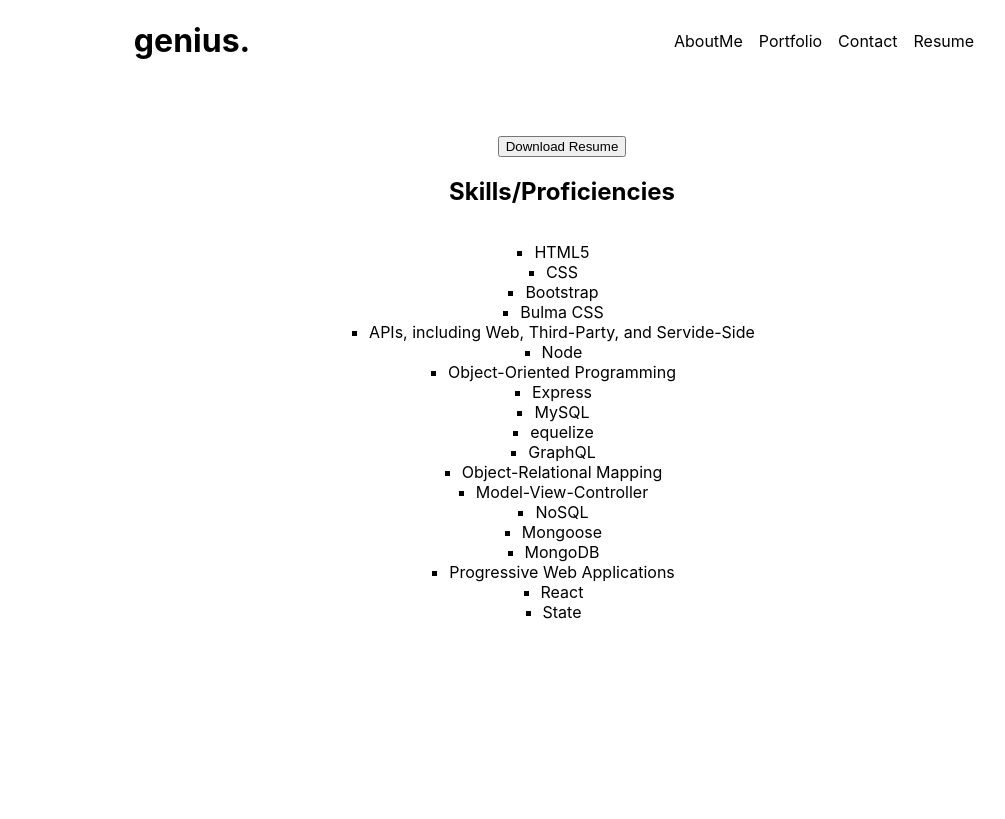
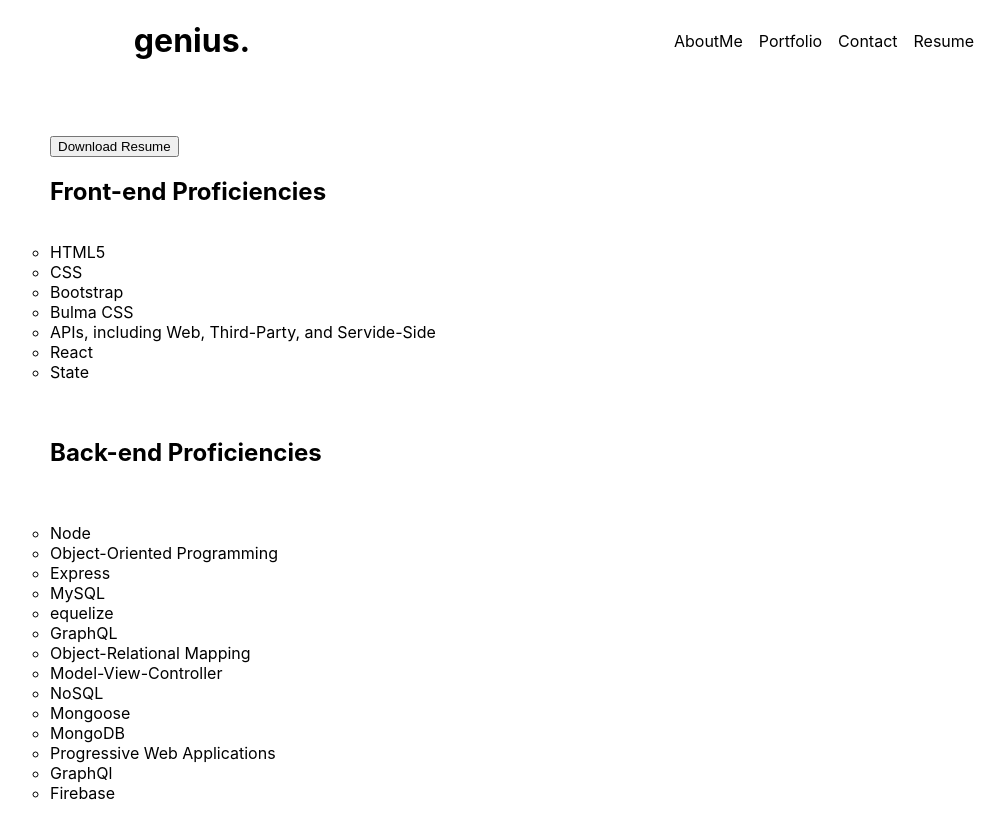
Before and after one commit to nmemarcoding/nimamemarzadeh-portfolio-react, a React (Create React App) app in the folder portfolio-react/: page /resume in a window 1280 px wide. Shown: the whole page, without its empty margins (78-1083 px from the left). Built offline with nearby package versions, Linux system fonts and the light colour scheme.

Commit message:
some bug fixed

```diff
--- a/portfolio-react/src/components/contact/Contact.css
+++ b/portfolio-react/src/components/contact/Contact.css
@@ -62,3 +62,7 @@
             width: 50%;
         }
     }
+
+    .contact__textarea {
+        height: auto;
+    }
--- a/portfolio-react/src/components/contact/Contact.js
+++ b/portfolio-react/src/components/contact/Contact.js
@@ -33,7 +33,9 @@
 
             <label>Message</label>
 
-            <textarea name="message" />
+
+            <textarea name="message" className="contact__textarea" />
+
 
             <input type="submit" className="btn" value="Send" />
 
--- a/portfolio-react/src/components/resume/Resume.css
+++ b/portfolio-react/src/components/resume/Resume.css
@@ -1,20 +1,21 @@
         .resume {
             display: flex;
             justify-content: center;
-    align-items: center;
+            align-items: start;
             margin: 0;
             flex-direction: column;
             margin-top: 17vh;
+            margin-left: 10vw;
         }
 
         ul {
             display: flex;
             flex-direction: column;
-    align-items: center;
+            align-items: start;
             justify-content: center;
             padding: 0;
         }
 
         li {
-    list-style: square;
+            list-style: circle;
         }
--- a/portfolio-react/src/components/resume/Resume.js
+++ b/portfolio-react/src/components/resume/Resume.js
@@ -5,13 +5,20 @@
   return (
     <div className="resume">
         <button className="resume__download">Download Resume</button>
-        <h2>Skills/Proficiencies</h2>
+        <h2>Front-end  Proficiencies</h2>
         <ul>
             <li>HTML5</li>
             <li>CSS</li>
             <li>Bootstrap</li>
             <li>Bulma CSS</li>
             <li>APIs, including Web, Third-Party, and Servide-Side</li>
+            <li>React</li>
+            <li>State</li>
+        </ul>
+        <br></br>
+        <h2>Back-end Proficiencies</h2>
+        <br></br>
+        <ul>
             <li>Node</li>
             <li>Object-Oriented Programming</li>
             <li>Express</li>
@@ -24,10 +31,11 @@
             <li>Mongoose</li>
             <li>MongoDB</li>
             <li>Progressive Web Applications</li>
-            <li>React</li>
-            <li>State</li>
+            <li>GraphQl</li>
+            <li>Firebase</li>
+        </ul>
 
-        </ul>
+
     </div>
   )
 }
```
Also changed, not shown: portfolio-react/package.json (+8 -3 lines), portfolio-react/firebase.json (added), 1 other file (tests, documents, lock files or other folders). Lines whose indentation alone changed are shown as unchanged.
